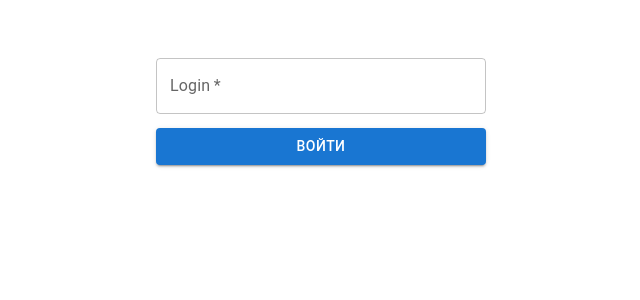
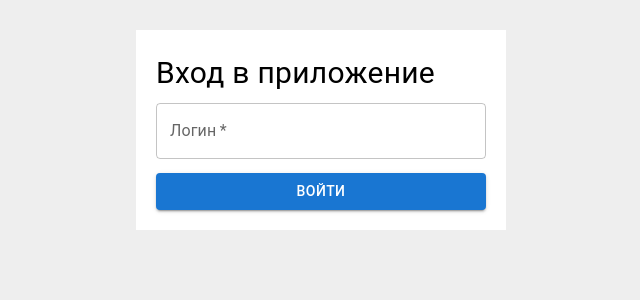
Before and after one commit to moevm/nosql2h22-monitoring, a React (Create React App) app in the folder frontend/: page / in a window 1280 px wide. Shown: the top 300 px of the page, without its empty margins (319-959 px from the left). Built offline with nearby package versions, Linux system fonts and the light colour scheme.

Commit message:
feat: change bg color

```diff
--- /dev/null
+++ b/frontend/src/App.css
@@ -0,0 +1,3 @@
+body {
+    background-color: #eeeeee;
+}
--- a/frontend/src/App.tsx
+++ b/frontend/src/App.tsx
@@ -1,7 +1,7 @@
 import React from "react";
 import { BrowserRouter, Routes, Route } from "react-router-dom";
 
-// import './App.css';
+import './App.css';
 import { UserComponent } from "./components/UserComponents";
 import { LoginComponent } from "./components/LoginComponent";
 
--- a/frontend/src/components/LoginComponent.tsx
+++ b/frontend/src/components/LoginComponent.tsx
@@ -1,6 +1,6 @@
 import React, { useEffect } from 'react';
 import TextField from '@mui/material/TextField';
-import { Button, CircularProgress } from '@mui/material';
+import { Button, CircularProgress, Typography } from '@mui/material';
 import { useNavigate } from 'react-router-dom';
 
 import '../css/LoginComponent.css';
@@ -20,7 +20,7 @@ const LoginComponent = () => {
   const loginAction = () => {
     dispatch(signIn({login}))
       .unwrap()
-      .catch(() => showError(Errors.SERVER_ERROR));
+      .catch(() => showError('Неверный логин.'));
   };
 
   useEffect(() => {
@@ -31,9 +31,10 @@ const LoginComponent = () => {
   return (
     <>
       <div className="LoginComponent">
+        <Typography fontSize={30}>Вход в приложение</Typography>
         <TextField
           inputProps={{pattern: '[a-z]{1,15}'}}
-          label="Login"
+          label="Логин"
           variant="outlined"
           value={login}
           onChange={setLogin}
--- a/frontend/src/types/index.ts
+++ b/frontend/src/types/index.ts
@@ -12,7 +12,8 @@ export interface IQuestion {
 
 export enum Errors {
   UNEXPECTED_ERROR = "Непредвиденная ошибка. Попробуйте позже",
-  SERVER_ERROR = 'Ошибка сервера. Пожалуйста, попробуйте позже'
+  SERVER_ERROR = 'Ошибка сервера. Пожалуйста, попробуйте позже',
+  INVALID_LOGIN = 'Неверный логин'
 }
 
 export type QueryParams = { [key in string]: string };
```
Also changed, not shown: 2 other files (tests, documents, lock files or other folders).
